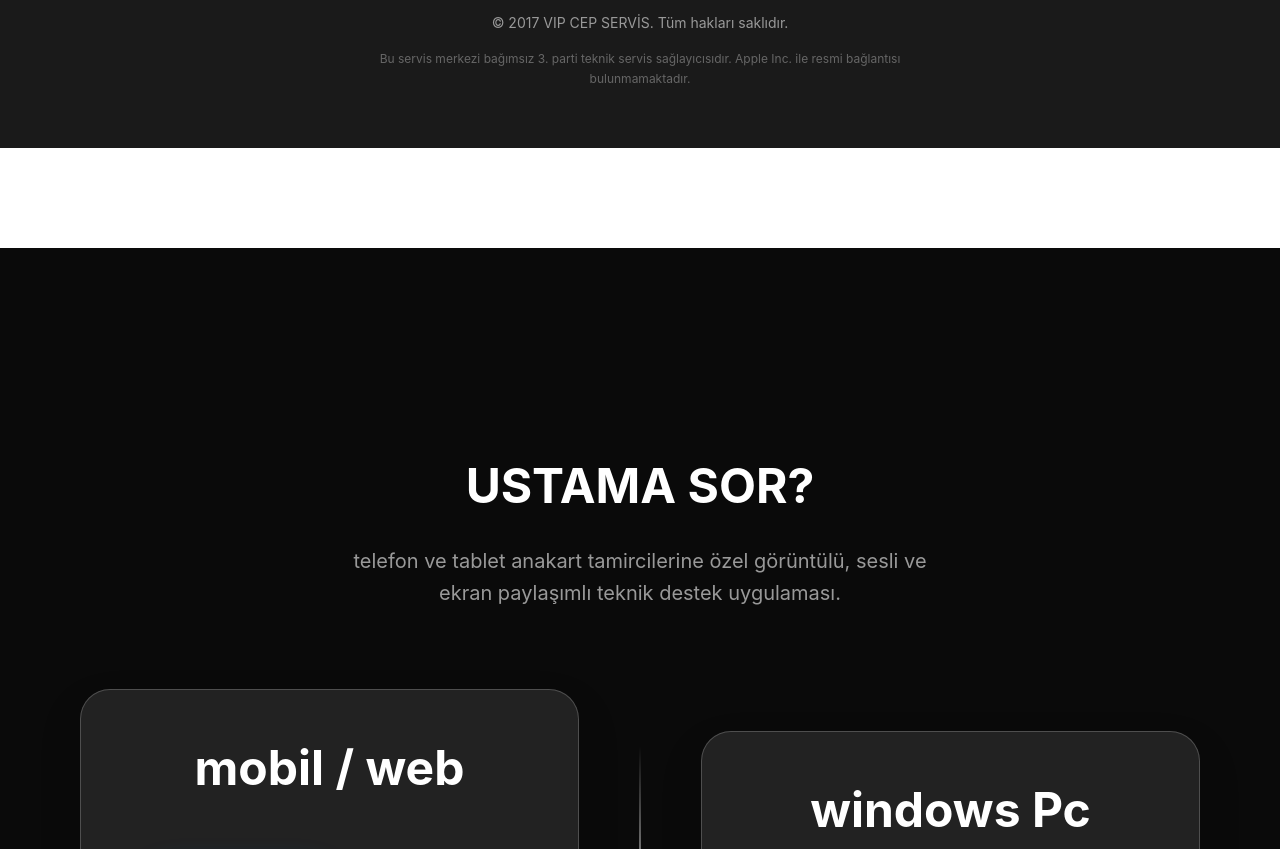
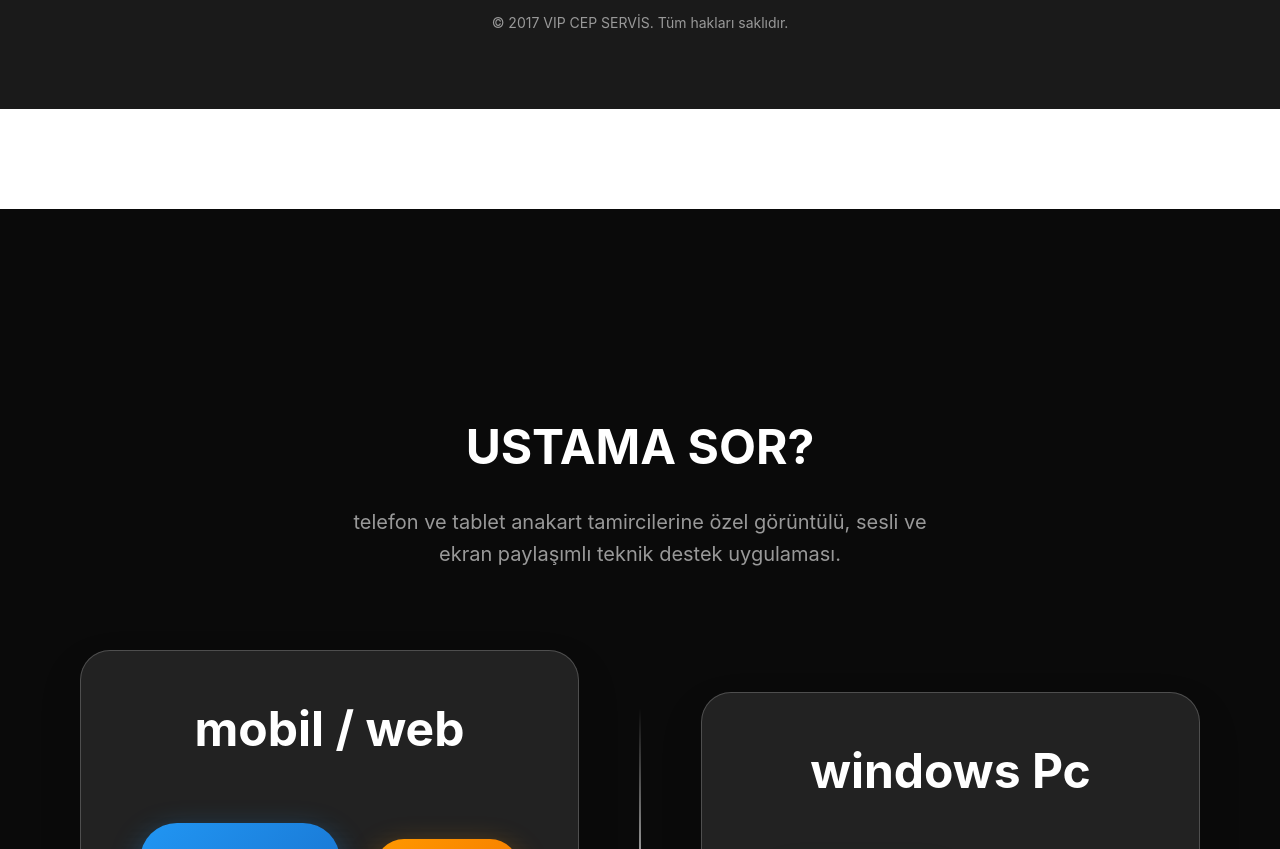
Before and after one commit to cemergunnn/website, a website: page index.html in a window 1280 px wide. Shown: the part 4491-5340 px from the top of the page. Drawn offline with Linux system fonts and the light colour scheme.

Commit message:
Update index.html

```diff
--- a/index.html
+++ b/index.html
@@ -1046,8 +1046,7 @@
             </div>
             <p class="footer-text">© 2017 VIP CEP SERVİS. Tüm hakları saklıdır.</p>
             <p class="footer-disclaimer">
-                Bu servis merkezi bağımsız 3. parti teknik servis sağlayıcısıdır.
-                Apple Inc. ile resmi bağlantısı bulunmamaktadır.
+
             </p>
         </div>
     </footer>
```
